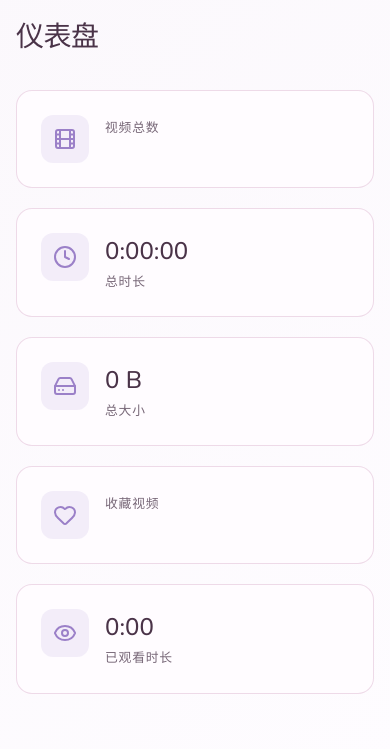
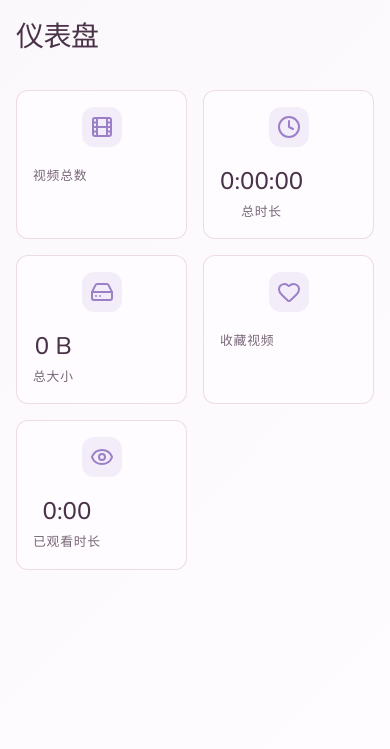
Before and after one commit to Kinder-song/Cinevault, a Flask app: template templates/dashboard.html in a window 390 px wide. Shown: the part 64-813 px from the top of the page. Run offline with Flask 3, Linux system fonts and the light colour scheme; the template is opened without the code that fills it, so the values that code supplies are empty; some libraries are stand-ins or nearby versions.

Commit message:
feat(mobile): Phase 4 - Enhanced mobile responsive experience
- Improved touch targets (44px minimum) for all buttons
- Added touch-action: manipulation to prevent double-tap zoom
- Better stat card layout on mobile
- Control buttons with larger touch area
- Safe area padding for modern mobile devices
- Reduced card hover effect on mobile
- Centered pagination on mobile

```diff
--- a/static/css/style.css
+++ b/static/css/style.css
@@ -2566,12 +2590,27 @@ body {
         max-width: none;
     }
 
+    .filter-right {
+        justify-content: center;
+    }
+
     .dashboard-page {
         padding: 1rem;
     }
 
     .stats-grid {
-        grid-template-columns: repeat(auto-fill, minmax(180px, 1fr));
+        grid-template-columns: repeat(auto-fill, minmax(160px, 1fr));
+        gap: 1rem;
+    }
+
+    .stat-card {
+        padding: 1rem;
+        border-radius: 12px;
+    }
+
+    .stat-icon {
+        width: 40px;
+        height: 40px;
     }
 
     .chart-section {
@@ -2617,6 +2683,34 @@ body {
 
     .user-name {
         display: none;
+    }
+
+    .stat-card {
+        flex-direction: column;
+        text-align: center;
+    }
+
+    .stat-icon {
+        margin: 0 auto;
+    }
+
+    .player-actions {
+        padding: 0.75rem;
+    }
+
+    .favorite-btn,
+    .share-btn {
+        flex: 1;
+        justify-content: center;
+    }
+
+    /* Safe area padding for mobile */
+    .player-page {
+        padding-bottom: env(safe-area-inset-bottom, 1rem);
+    }
+
+    .dashboard-page {
+        padding-bottom: env(safe-area-inset-bottom, 1rem);
     }
 }
 
```
Also changed, not shown: other parts of static/css/style.css (+52 -1 lines).
